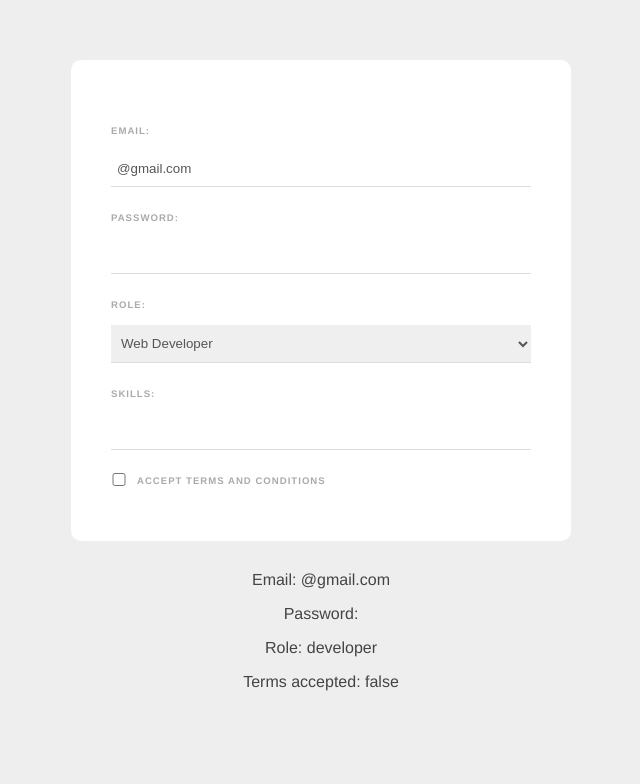
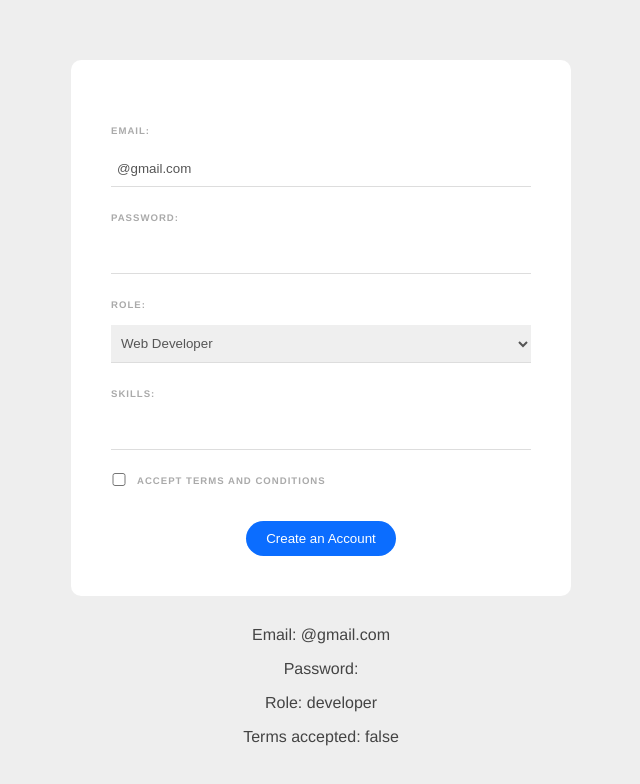
Before and after one commit to BK-97/Vue.js-Tutorial, a Vue app: page / in a window 1280 px wide. Shown: the top 784 px of the page, without its empty margins (319-959 px from the left). Built offline with nearby package versions, Linux system fonts and the light colour scheme.

Commit message:
submit event

```diff
--- a/src/components/SingupForm.vue
+++ b/src/components/SingupForm.vue
@@ -1,5 +1,5 @@
 <template>
-  <form>
+  <form @submit.prevent="handleSubmit">
     <label>Email:</label>
     <input type="email" required v-model="email">
 
@@ -21,6 +21,10 @@
     <div class="terms">
         <input type="checkbox" v-model="terms" required>
         <label>Accept terms and conditions</label>
+    </div>
+
+    <div class="submit">
+        <button>Create an Account</button>
     </div>
 
   </form>
@@ -57,6 +61,9 @@
             this.skills=this.skills.filter((item)=>{
                 return skill!==item
             })
+        },
+        handleSubmit(){
+            console.log('form submitted')
         }
     }
 }
@@ -107,5 +114,16 @@
     font-weight: bold;
     color: #777;
     cursor: pointer;
-  }
+}
+button {
+    background: #0b6dff;
+    border: 0;
+    padding: 10px 20px;
+    margin-top: 20px;
+    color: white;
+    border-radius: 20px;
+}
+.submit {
+    text-align: center;
+}
 </style>
```
